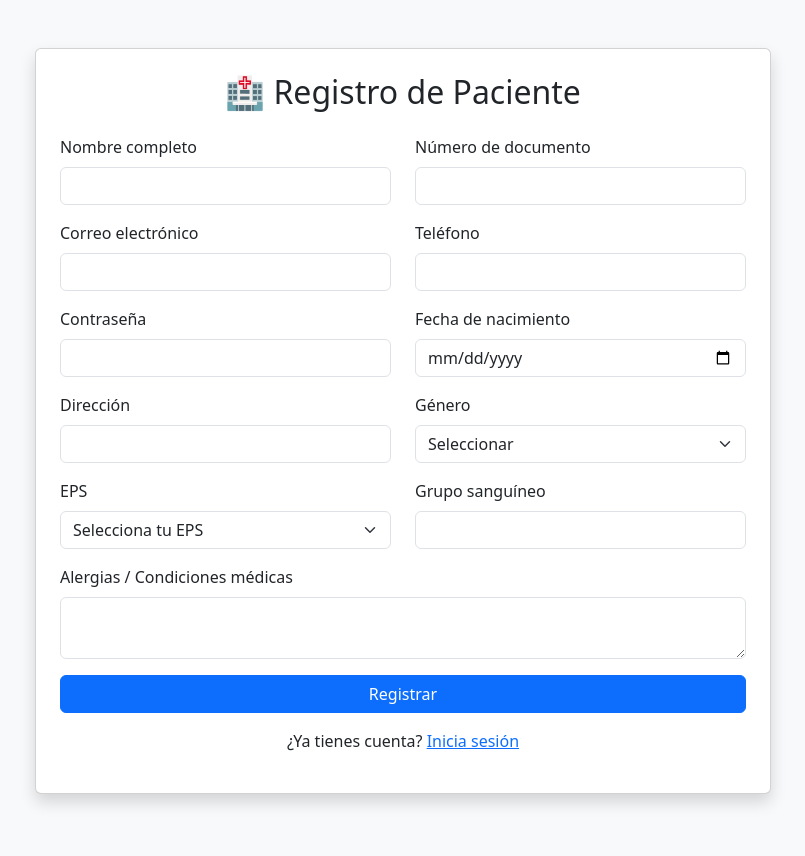
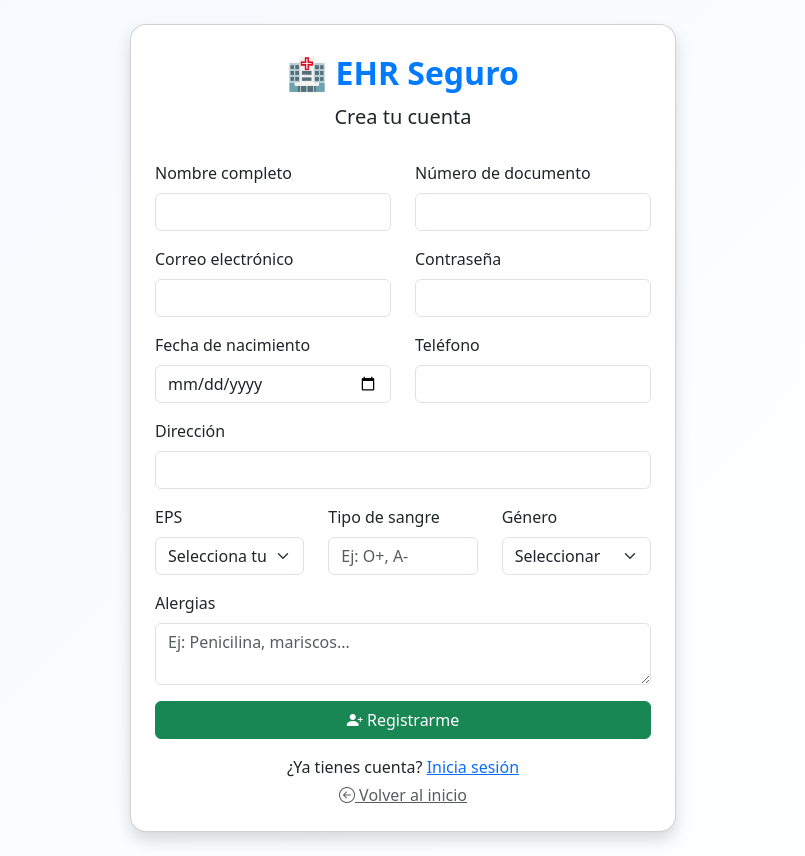
Before and after one commit to ValentinaCorreaG/Historial-M-dico-Electr-nico, a Flask app: page /register in a window 1280 px wide. Shown: the whole page, without its empty margins (237-1042 px from the left). Before the commit the page ends 805 px from the top, so only its background shows below. Run offline with Flask 3, Linux system fonts and the light colour scheme; parts of the project's set-up code (start-up, migrations or seed data) failed here and were passed over.

Commit message:
ultimos cambios

```diff
--- a/secure-ehr-api/eh_app/__init__.py
+++ b/secure-ehr-api/eh_app/__init__.py
@@ -5,6 +5,8 @@ from flask_jwt_extended import JWTManager
 from flask_limiter import Limiter
 from flask_limiter.util import get_remote_address
 from flask_mail import Mail
+from eh_app.routes.main import main_bp
+
 
 # Extensiones globales
 db = SQLAlchemy()
@@ -32,4 +34,5 @@ def create_app():
         app.register_blueprint(auth_bp)
         app.register_blueprint(main_bp)
 
+
     return app
--- a/secure-ehr-api/eh_app/templates/register.html
+++ b/secure-ehr-api/eh_app/templates/register.html
@@ -2,105 +2,117 @@
 <html lang="es">
 <head>
   <meta charset="UTF-8">
-    <title>Registro de Paciente - EHR</title>
+  <title>Registro - EHR Seguro</title>
+  <meta name="viewport" content="width=device-width, initial-scale=1">
   <link href="https://cdn.jsdelivr.net/npm/bootstrap@5.3.2/dist/css/bootstrap.min.css" rel="stylesheet">
+  <link href="https://cdn.jsdelivr.net/npm/bootstrap-icons@1.10.5/font/bootstrap-icons.css" rel="stylesheet">
+  <style>
+    body {
+      background: linear-gradient(135deg, #f5faff, #ffffff);
+      min-height: 100vh;
+    }
+    .card {
+      border-radius: 1rem;
+    }
+    .logo {
+      font-size: 2rem;
+      font-weight: bold;
+      color: #007bff;
+    }
+  </style>
 </head>
-<body class="bg-light">
-    <div class="container py-5">
+<body class="d-flex align-items-center justify-content-center py-4">
+  <div class="container">
     <div class="row justify-content-center">
-            <div class="col-lg-8">
+      <div class="col-lg-6 col-md-8">
         <div class="card shadow p-4">
-                    <h2 class="text-center mb-4">🏥 Registro de Paciente</h2>
-
-                    {% if error %}
-                      <div class="alert alert-danger">{{ error }}</div>
-                    {% endif %}
-                    {% if success %}
-                      <div class="alert alert-success">{{ success }}</div>
-                    {% endif %}
-
+          <div class="text-center mb-4">
+            <div class="logo">🏥 EHR Seguro</div>
+            <h5 class="mt-2">Crea tu cuenta</h5>
+          </div>
           <form method="POST" action="/register">
-                        <div class="row mb-3">
-                            <div class="col">
+            <div class="row">
+              <div class="col-md-6 mb-3">
                 <label class="form-label">Nombre completo</label>
                 <input type="text" name="full_name" class="form-control" required>
               </div>
-                            <div class="col">
+              <div class="col-md-6 mb-3">
                 <label class="form-label">Número de documento</label>
                 <input type="text" name="document_number" class="form-control" required>
               </div>
             </div>
-
-                        <div class="row mb-3">
-                            <div class="col">
+            <div class="row">
+              <div class="col-md-6 mb-3">
                 <label class="form-label">Correo electrónico</label>
                 <input type="email" name="email" class="form-control" required>
               </div>
-                            <div class="col">
+              <div class="col-md-6 mb-3">
+                <label class="form-label">Contraseña</label>
+                <input type="password" name="password" class="form-control" required>
+              </div>
+            </div>
+            <div class="row">
+              <div class="col-md-6 mb-3">
+                <label class="form-label">Fecha de nacimiento</label>
+                <input type="date" name="birth_date" class="form-control">
+              </div>
+              <div class="col-md-6 mb-3">
                 <label class="form-label">Teléfono</label>
                 <input type="text" name="phone" class="form-control">
               </div>
             </div>
-
-                        <div class="row mb-3">
-                            <div class="col">
-                                <label class="form-label">Contraseña</label>
-                                <input type="password" name="password" class="form-control" required>
-                            </div>
-                            <div class="col">
-                                <label class="form-label">Fecha de nacimiento</label>
-                                <input type="date" name="birth_date" class="form-control">
-                            </div>
-                        </div>
-
-                        <div class="row mb-3">
-                            <div class="col">
+            <div class="mb-3">
               <label class="form-label">Dirección</label>
               <input type="text" name="address" class="form-control">
             </div>
-                            <div class="col">
+            <div class="row">
+              <div class="col-md-4 mb-3">
+                <label class="form-label">EPS</label>
+                <select name="eps" class="form-select" required>
+                  <option selected disabled>Selecciona tu EPS</option>
+                  <option>Sanitas</option>
+                  <option>Compensar</option>
+                  <option>Coomeva</option>
+                  <option>Sura</option>
+                  <option>Nueva EPS</option>
+                </select>
+              </div>
+              <div class="col-md-4 mb-3">
+                <label class="form-label">Tipo de sangre</label>
+                <input type="text" name="blood_type" class="form-control" placeholder="Ej: O+, A-">
+              </div>
+              <div class="col-md-4 mb-3">
                 <label class="form-label">Género</label>
-                                <select class="form-select" name="gender">
-                                    <option value="">Seleccionar</option>
-                                    <option value="Masculino">Masculino</option>
-                                    <option value="Femenino">Femenino</option>
-                                    <option value="Otro">Otro</option>
+                <select name="gender" class="form-select">
+                  <option value="" selected disabled>Seleccionar</option>
+                  <option>Masculino</option>
+                  <option>Femenino</option>
+                  <option>No binario</option>
+                  <option>Prefiero no decir</option>
                 </select>
               </div>
             </div>
-
-                        <div class="row mb-3">
-                            <div class="col">
-                                <label class="form-label">EPS</label>
-                                <select class="form-select" name="eps" required>
-                                    <option value="">Selecciona tu EPS</option>
-                                    <option value="Sanitas">Sanitas</option>
-                                    <option value="Sura">Sura</option>
-                                    <option value="Nueva EPS">Nueva EPS</option>
-                                    <option value="Compensar">Compensar</option>
-                                    <option value="Coomeva">Coomeva</option>
-                                    <option value="Medimás">Medimás</option>
-                                </select>
-                            </div>
-                            <div class="col">
-                                <label class="form-label">Grupo sanguíneo</label>
-                                <input type="text" name="blood_type" class="form-control">
-                            </div>
+            <div class="mb-3">
+              <label class="form-label">Alergias</label>
+              <textarea name="allergies" class="form-control" rows="2" placeholder="Ej: Penicilina, mariscos..."></textarea>
             </div>
 
-                        <div class="mb-3">
-                            <label class="form-label">Alergias / Condiciones médicas</label>
-                            <textarea class="form-control" name="allergies" rows="2"></textarea>
-                        </div>
+            {% if error %}
+              <div class="alert alert-danger">{{ error }}</div>
+            {% elif success %}
+              <div class="alert alert-success">{{ success }}</div>
+            {% endif %}
 
-                        <div class="d-grid">
-                            <button type="submit" class="btn btn-primary">Registrar</button>
+            <div class="d-grid mb-3">
+              <button type="submit" class="btn btn-success">
+                <i class="bi bi-person-plus-fill"></i> Registrarme
+              </button>
             </div>
           </form>
-
-                    <p class="text-center mt-3">
-                        ¿Ya tienes cuenta? <a href="/login">Inicia sesión</a>
-                    </p>
+          <div class="text-center">
+            <p class="mb-1">¿Ya tienes cuenta? <a href="/login">Inicia sesión</a></p>
+            <a href="/" class="text-muted"><i class="bi bi-arrow-left-circle"></i> Volver al inicio</a>
+          </div>
         </div>
       </div>
     </div>
```
Also changed, not shown: secure-ehr-api/eh_app/routes/main.py (+11 -0 lines), secure-ehr-api/eh_app/templates/dashboard.html (added, +106 -0 lines), secure-ehr-api/eh_app/templates/login.html (+35 -11 lines), secure-ehr-api/instance/ehr.db. Lines whose indentation alone changed are shown as unchanged.
